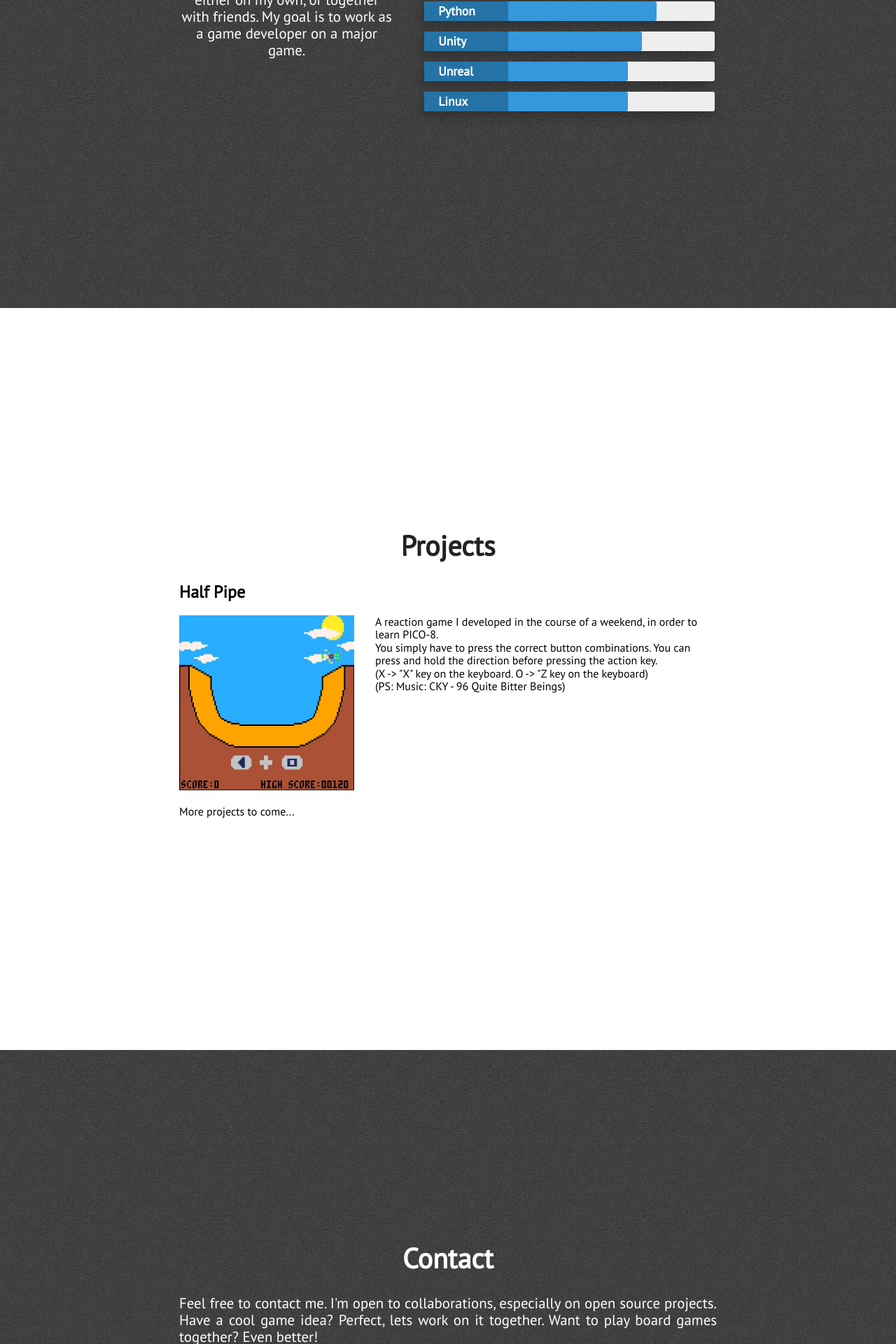
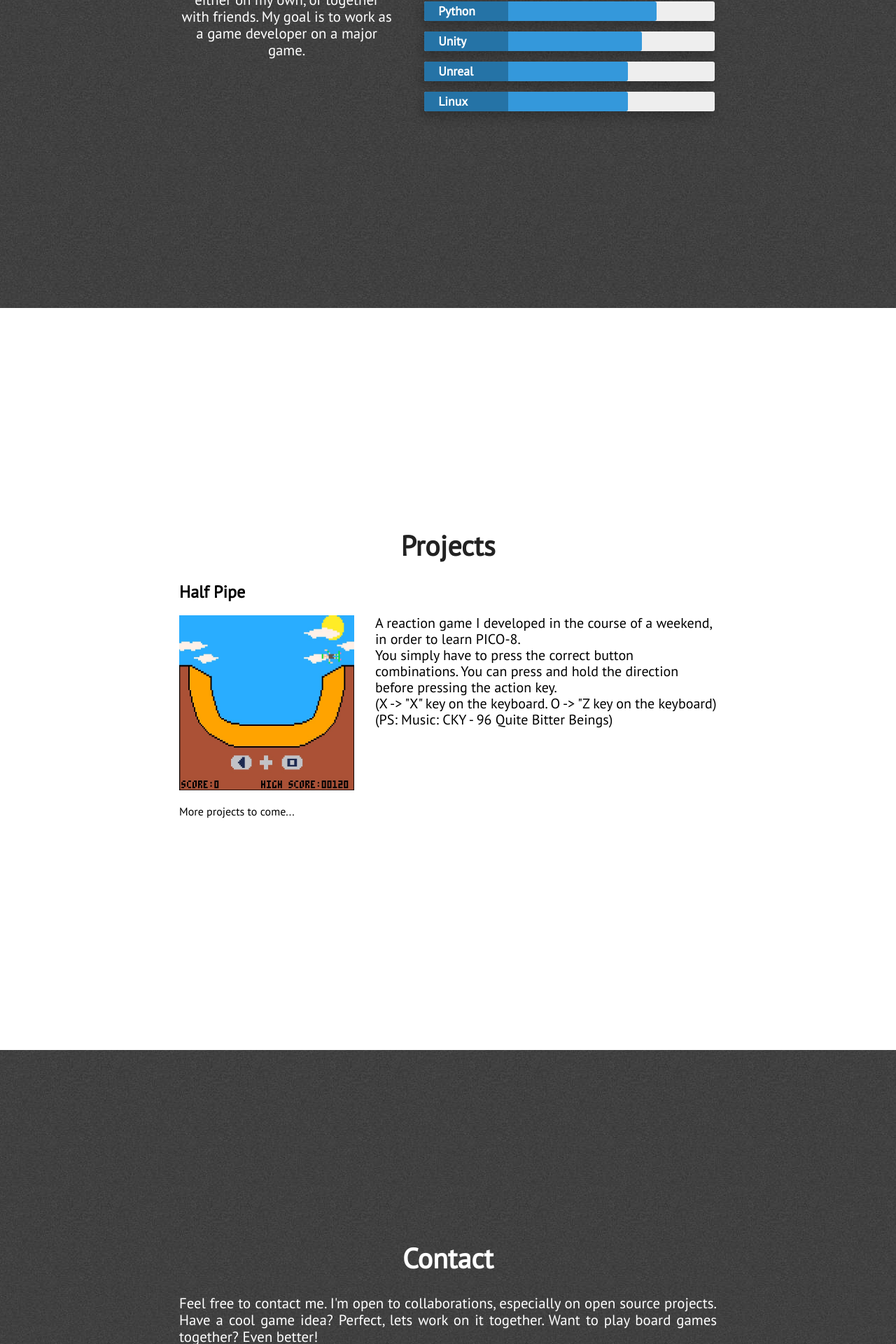
Before and after one commit to mkoseoglu091/mkoseoglu091.github.io, a Jekyll site: the page built from index.html, in a window 1280 px wide. Shown: the part 2460-4380 px from the top of the page at 70% size. Built offline with Jekyll 4.4.1, drawn with Linux system fonts in a browser that asks for light colours; nearby versions of some CDN libraries.

Commit message:
Update projects.html

```diff
--- a/_includes/projects.html
+++ b/_includes/projects.html
@@ -5,11 +5,8 @@
                 <h2>Half Pipe</h2>
                 <a href="halfpipe.html">
                     <img alt="Half Pipe" src="../assets/images/halfpipe screenshot.jpg" width="250" height="250" style="float:left"></a>
-                <p style="padding-left: 280px;">A reaction game I developed in the course of a weekend, in order to learn PICO-8. <br>You simply have to press the correct button combinations. You can press and hold the direction before pressing the action key. <br>(X -> "X" key on the keyboard. O -> "Z key on the keyboard) <br>(PS: Music: CKY - 96 Quite Bitter Beings)</p>
+                <p style="padding-left: 280px; font-size: 20px;">A reaction game I developed in the course of a weekend, in order to learn PICO-8. <br>You simply have to press the correct button combinations. You can press and hold the direction before pressing the action key. <br>(X -> "X" key on the keyboard. O -> "Z key on the keyboard) <br>(PS: Music: CKY - 96 Quite Bitter Beings)</p>
 
-                <br>
-                <br>
-                <br>
                 <br>
                 <br>
                 <br>
```
